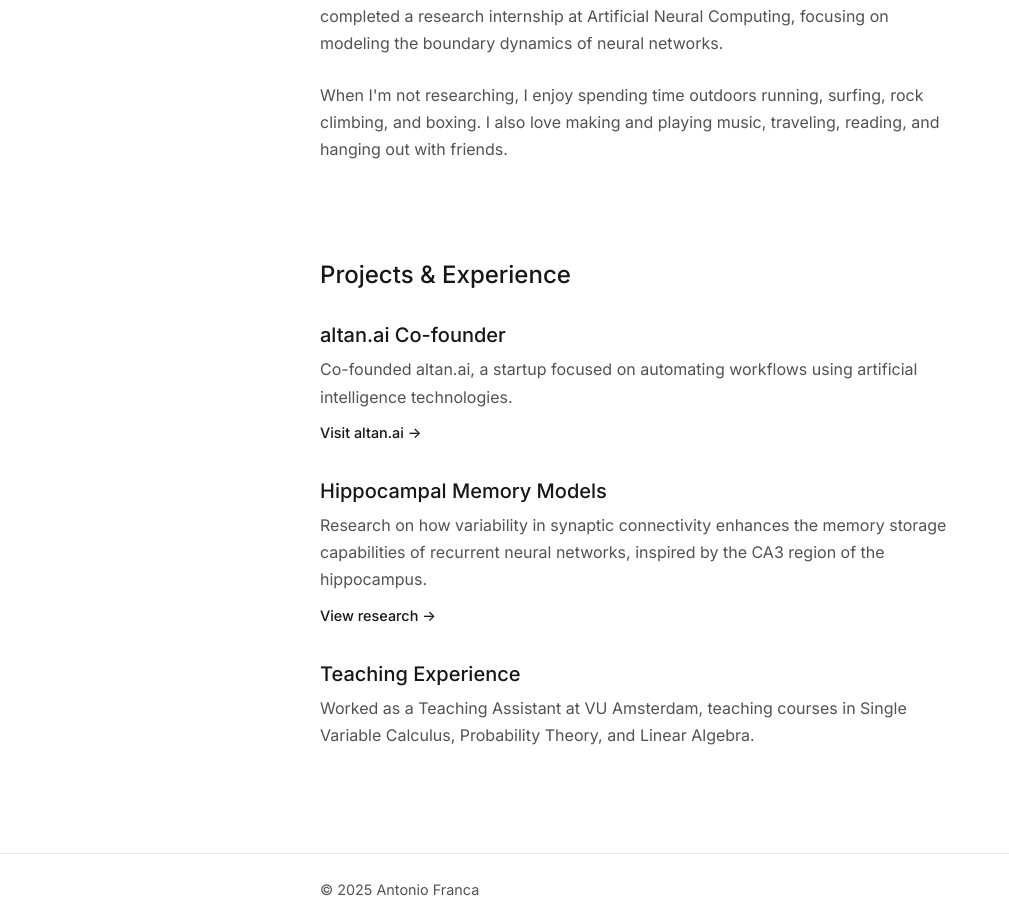
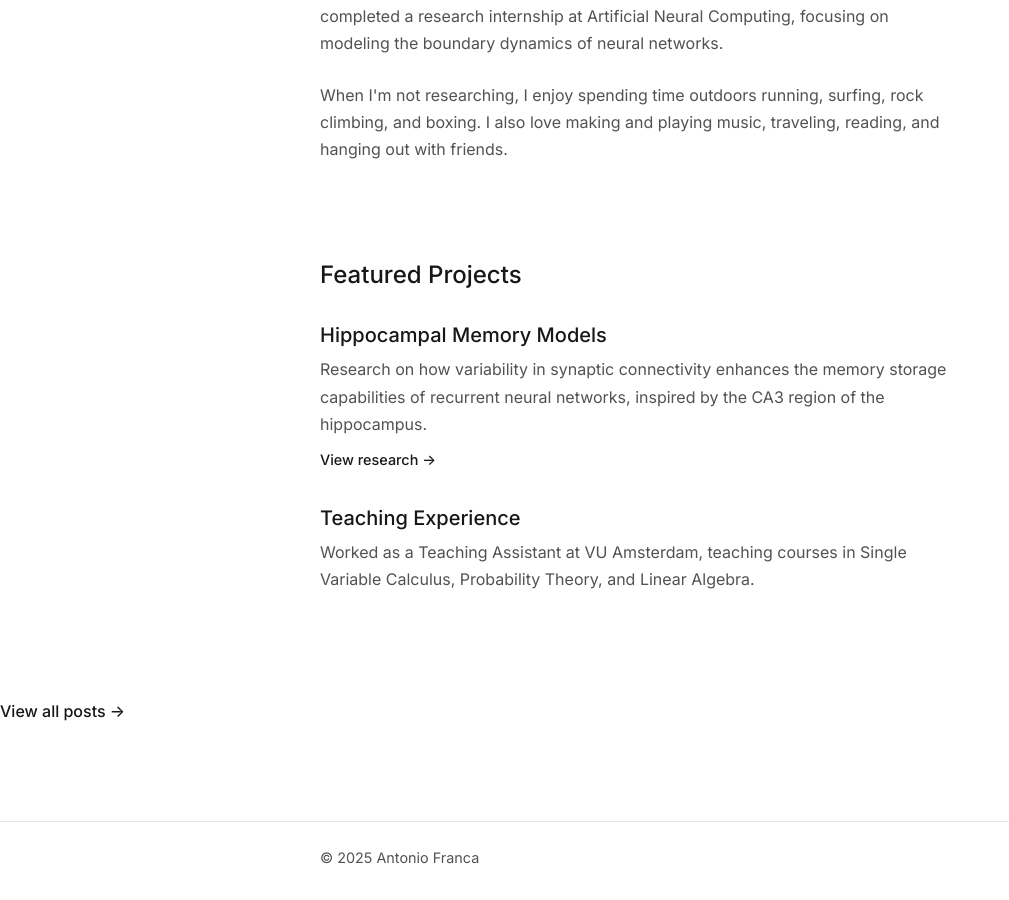
Before and after one commit to bmcd243/bmcd243.github.io, a Jekyll site: the page built from index.html, in a window 1280 px wide and 900 px high, scrolled down 665 px. Shown: the whole window, without its empty margins (0-1009 px from the left). Built offline with Jekyll 4.4.1, drawn with Linux system fonts in a browser that asks for light colours.

Commit message:
new home page

```diff
--- a/_includes/header.html
+++ b/_includes/header.html
@@ -4,9 +4,9 @@
         <nav>
             <ul class="nav-links">
                 <li><a href="{{ site.baseurl }}/" {% if page.home_active %}class="active"{% endif %}>Home</a></li>
-                <li><a href="{{ site.baseurl }}/research.html" {% if page.research_active %}class="active"{% endif %}>Research</a></li>
-                <li><a href="{{ site.baseurl }}/cv.html" {% if page.cv_active %}class="active"{% endif %}>CV</a></li>
-                <li><a href="{{ site.baseurl }}/blog.html" {% if page.blog_active %}class="active"{% endif %}>Blog</a></li>
+                <li><a href="{{ site.baseurl }}/research/" {% if page.research_active %}class="active"{% endif %}>Research</a></li>
+                <li><a href="{{ site.baseurl }}/cv/" {% if page.cv_active %}class="active"{% endif %}>CV</a></li>
+                <li><a href="{{ site.baseurl }}/blog/" {% if page.blog_active %}class="active"{% endif %}>Blog</a></li>
             </ul>
             <button id="theme-toggle" aria-label="Toggle dark/light mode">
                 <svg class="sun-icon" xmlns="http://www.w3.org/2000/svg" width="20" height="20" viewBox="0 0 24 24" fill="none" stroke="currentColor" stroke-width="2" stroke-linecap="round" stroke-linejoin="round"><circle cx="12" cy="12" r="5"></circle><line x1="12" y1="1" x2="12" y2="3"></line><line x1="12" y1="21" x2="12" y2="23"></line><line x1="4.22" y1="4.22" x2="5.64" y2="5.64"></line><line x1="18.36" y1="18.36" x2="19.78" y2="19.78"></line><line x1="1" y1="12" x2="3" y2="12"></line><line x1="21" y1="12" x2="23" y2="12"></line><line x1="4.22" y1="19.78" x2="5.64" y2="18.36"></line><line x1="18.36" y1="5.64" x2="19.78" y2="4.22"></line></svg>
--- a/blog.html
+++ b/blog/index.html
@@ -62,7 +62,7 @@ blog_active: true
             return `
             <div class="blog-post">
                 <div class="blog-post-content">
-                    <h3><a href="blog-post.html?post=cambridge">${post.title}</a></h3>
+                    <h3><a href="../blog-post.html?post=cambridge">${post.title}</a></h3>
                     <div class="blog-post-date">${post.date}</div>
                 </div>
                 <p>${post.summary}</p>
--- a/index.html
+++ b/index.html
@@ -11,7 +11,7 @@ home_active: true
                 <h1>Hi, I'm Antonio <span class="wave">👋</span></h1>
 
                 <div class="social-links">
-                    <a href="#" aria-label="X (formerly Twitter)">
+                    <a href="#" aria-label="Twitter">
                         <svg xmlns="http://www.w3.org/2000/svg" width="20" height="20" viewBox="0 0 24 24" fill="none" stroke="currentColor" stroke-width="2" stroke-linecap="round" stroke-linejoin="round"><line x1="4" y1="4" x2="20" y2="20"></line><line x1="20" y1="4" x2="4" y2="20"></line></svg>
                     </a>
                     <a href="#" aria-label="GitHub">
@@ -57,15 +57,9 @@ home_active: true
 
     <section id="projects" class="projects">
         <div class="container">
-            <h2>Projects & Experience</h2>
+            <h2>Featured Projects</h2>
 
             <div class="project-list">
-                <div class="project">
-                    <h3>altan.ai Co-founder</h3>
-                    <p>Co-founded altan.ai, a startup focused on automating workflows using artificial intelligence technologies.</p>
-                    <a href="http://altan.ai/" class="project-link">Visit altan.ai →</a>
-                </div>
-
                 <div class="project">
                     <h3>Hippocampal Memory Models</h3>
                     <p>Research on how variability in synaptic connectivity enhances the memory storage capabilities of recurrent neural networks, inspired by the CA3 region of the hippocampus.</p>
@@ -79,6 +73,10 @@ home_active: true
             </div>
         </div>
     </section>
+
+    <div style="margin-top: var(--space-8);">
+        <a href="{{ site.baseurl }}/blog/" style="font-weight: 500;">View all posts →</a>
+    </div>
 
 </main>
 
```
Also changed, not shown: cv/index.html (added, +193 -0 lines), research/index.html (renamed from research.html).
